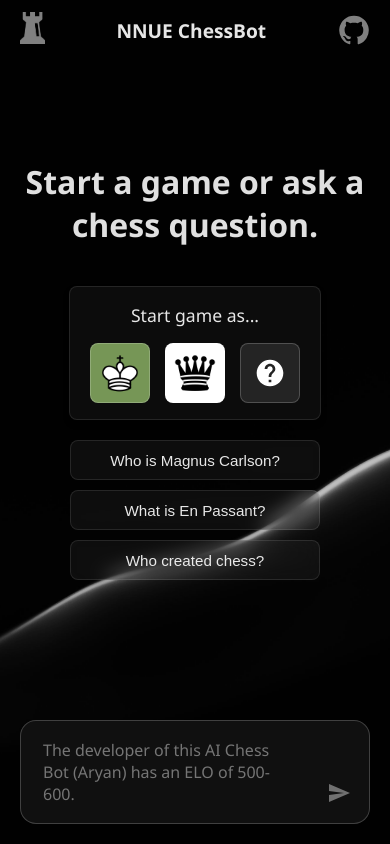
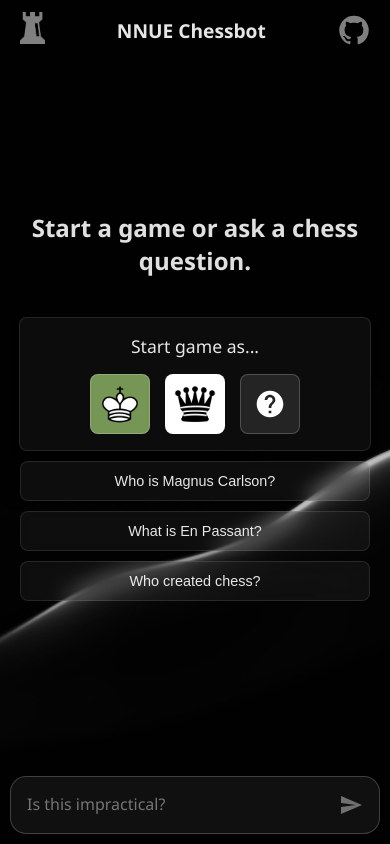
Before and after one commit to l145dev/chess-ai, an Astro site in the folder chatbot/: page / in a window 390 px wide. Built offline with nearby package versions, Linux system fonts and the light colour scheme; Astro itself is replaced by a stand-in of ours.

Commit message:
feat: responsive layout

```diff
--- a/chatbot/src/components/ChatInterface.tsx
+++ b/chatbot/src/components/ChatInterface.tsx
@@ -288,7 +288,7 @@ const ChatLogic = () => {
             value={inputValue}
             onChange={handleInput}
             onKeyDown={handleKeyDown}
-            placeholder="The developer of this AI Chess Bot (Aryan) has an ELO of 500-600."
+            placeholder="Is this impractical?"
             rows={1}
             style={{ fieldSizing: "content" }}
           />
--- a/chatbot/src/components/ChessBoard.tsx
+++ b/chatbot/src/components/ChessBoard.tsx
@@ -59,8 +59,10 @@ const ChessBoard = ({ fen }: ChessBoardProps) => {
   return (
     <div
       style={{
-        width: "400px",
-        height: "400px",
+        width: "100%",
+        maxWidth: "400px",
+        aspectRatio: "1/1",
+        boxSizing: "border-box",
         display: "grid",
         gridTemplateColumns: "repeat(8, 1fr)",
         gridTemplateRows: "repeat(8, 1fr)",
@@ -124,7 +126,7 @@ const ChessBoard = ({ fen }: ChessBoardProps) => {
               )}
             </div>
           );
-        })
+        }),
       )}
     </div>
   );
--- a/chatbot/src/layouts/Layout.astro
+++ b/chatbot/src/layouts/Layout.astro
@@ -10,7 +10,8 @@ import rookIcon from "../assets/rook_icon.png";
 		<meta name="viewport" content="width=device-width" />
 		<link rel="icon" type="image/png" href={rookIcon.src} />
 		<meta name="generator" content={Astro.generator} />
-		<title>NNUE ChessBot</title>
+		<meta name="theme-color" content="#000000" />
+		<title>NNUE Chessbot</title>
 	</head>
 	<body>
 		<div class="background-container">
@@ -20,7 +21,7 @@ import rookIcon from "../assets/rook_icon.png";
 			<div class="logo">
 				<img src={rookIcon.src} alt="Logo" />
 			</div>
-			<div class="title">NNUE ChessBot</div>
+			<div class="title">NNUE Chessbot</div>
 			<a href="https://github.com/l145dev/chess-ai" target="_blank" rel="noopener noreferrer" class="github-link">
 				<svg width="32" height="32" viewBox="0 0 24 24" fill="currentColor" aria-hidden="true" focusable="false">
 					<path d="M12 1.27a11 11 0 00-3.48 21.46c.55.09.73-.28.73-.55v-1.84c-3.03.64-3.67-1.46-3.67-1.46-.55-1.29-1.28-1.65-1.28-1.65-.92-.65.1-.65.1-.65 1.1 0 1.73 1.1 1.73 1.1.92 1.65 2.57 1.2 3.21.92a2 2 0 01.64-1.47c-2.47-.27-5.04-1.19-5.04-5.5 0-1.1.46-2.1 1.2-2.84a3.76 3.76 0 010-2.93s.91-.28 3.11 1.1c1.8-.49 3.7-.49 5.5 0 2.1-1.38 3.02-1.1 3.02-1.1a3.76 3.76 0 010 2.93c.83.74 1.2 1.74 1.2 2.94 0 4.21-2.57 5.13-5.04 5.4.45.37.82.92.82 2.02v3.03c0 .27.1.64.73.55A11 11 0 0012 1.27"></path>
--- a/chatbot/src/styles/ChatInterface.css
+++ b/chatbot/src/styles/ChatInterface.css
@@ -1,6 +1,6 @@
 .chat-container {
   width: 100%;
-  height: 100vh;
+  height: 100dvh;
   display: flex;
   flex-direction: column;
   position: relative;
@@ -321,3 +321,43 @@ button:disabled {
     background-position: -300% 0;
   }
 }
+
+/* Mobile Responsiveness */
+@media (max-width: 768px) {
+  .messages-content {
+    padding: 10px;
+    gap: 15px;
+    max-width: 100%;
+  }
+
+  .empty-state h1 {
+    font-size: 1.5rem;
+  }
+
+  .cards-container {
+    gap: 10px;
+  }
+
+  .action-card {
+    width: calc(100% - 20px);
+  }
+
+  .presets-list button {
+    font-size: 0.9rem;
+    padding: 10px;
+  }
+
+  form {
+    padding: 8px;
+    gap: 8px;
+  }
+
+  textarea {
+    font-size: 16px; /* Prevent zooming on iOS input */
+    padding: 8px;
+  }
+
+  .input-area {
+    padding: 10px;
+  }
+}
```
